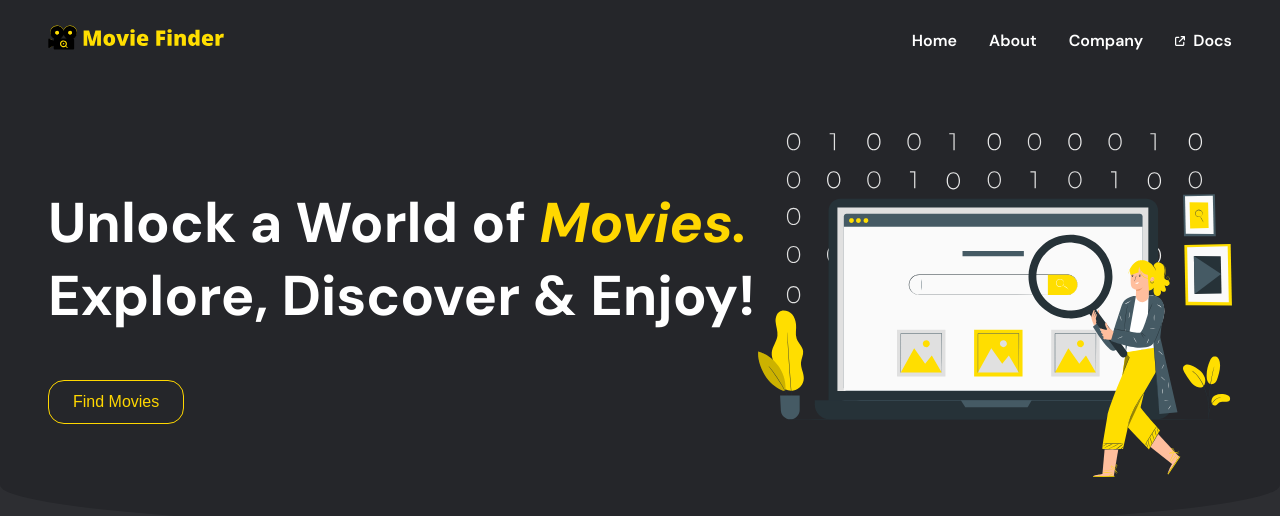
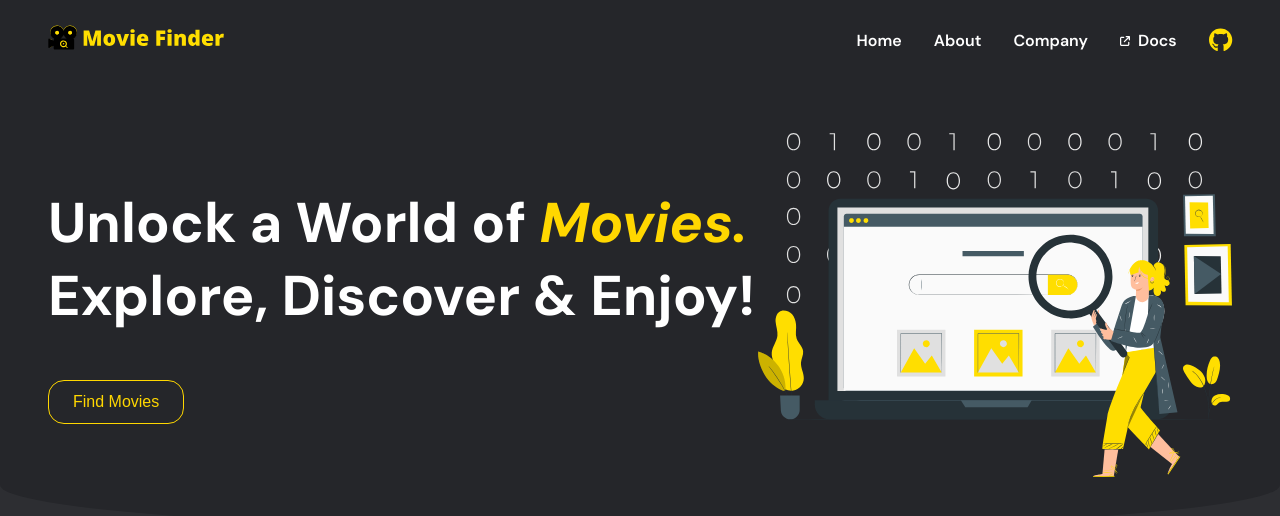
Before and after one commit to tersoo-ahire/Movie-Search-App, a React (Vite) app in the folder React_Frontend/: page / in a window 1280 px wide. Shown: the top 516 px of the page. Built offline with nearby package versions, Linux system fonts and the light colour scheme.

Commit message:
added github icon to the navigation bar

```diff
--- a/React_Frontend/package.json
+++ b/React_Frontend/package.json
@@ -11,6 +11,7 @@
   },
   "dependencies": {
     "@fortawesome/fontawesome-svg-core": "^6.4.2",
+    "@fortawesome/free-brands-svg-icons": "^6.4.2",
     "@fortawesome/free-regular-svg-icons": "^6.4.2",
     "@fortawesome/free-solid-svg-icons": "^6.4.2",
     "@fortawesome/react-fontawesome": "^0.2.0",
--- a/React_Frontend/src/components/Navigation.jsx
+++ b/React_Frontend/src/components/Navigation.jsx
@@ -3,6 +3,7 @@ import { Link } from "react-router-dom";
 import logo2 from "../assets/logo2.svg";
 import { FontAwesomeIcon } from "@fortawesome/react-fontawesome";
 import { faArrowUpRightFromSquare } from "@fortawesome/free-solid-svg-icons";
+import { faGithub } from "@fortawesome/free-brands-svg-icons";
 
 export default function Navigation() {
   return (
@@ -24,6 +25,14 @@ export default function Navigation() {
           />
           Docs
         </Link>
+        <a href="#">
+          <FontAwesomeIcon
+            icon={faGithub}
+            size="xl"
+            className="github"
+            style={{ color: "#ffde00" }}
+          />
+        </a>
       </div>
     </nav>
   );
--- a/React_Frontend/src/styles/App.css
+++ b/React_Frontend/src/styles/App.css
@@ -68,6 +68,15 @@ nav .right-nav a:hover {
 nav .right-nav a:hover .icon {
   color: gold;
 }
+nav .right-nav a .github {
+  border-radius: 1em;
+  background-color: none;
+  transition: all 0.3s ease-in-out;
+}
+nav .right-nav a .github:hover {
+  box-shadow: 0 0 8px 1px gold;
+  text-shadow: 0 0 8px gold;
+}
 
 .homepage {
   display: flex;
--- a/React_Frontend/src/styles/App.scss
+++ b/React_Frontend/src/styles/App.scss
@@ -75,6 +75,17 @@ nav {
           color: $gold; // Change the icon color when the link is hovered
         }
       }
+
+      .github {
+        border-radius: 1em;
+        background-color: none;
+        transition: all 0.3s ease-in-out;
+
+        &:hover {
+          box-shadow: 0 0 8px 1px $gold;
+          text-shadow: 0 0 8px $gold;
+        }
+      }
     }
   }
 }
```
Also changed, not shown: 2 other files (tests, documents, lock files or other folders).
